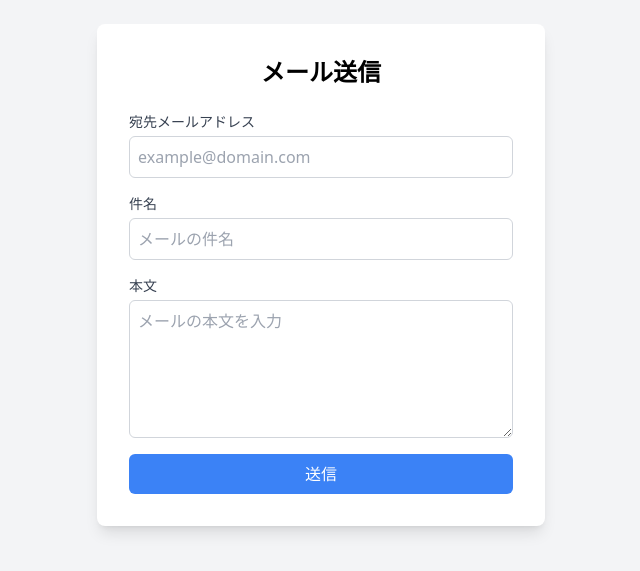
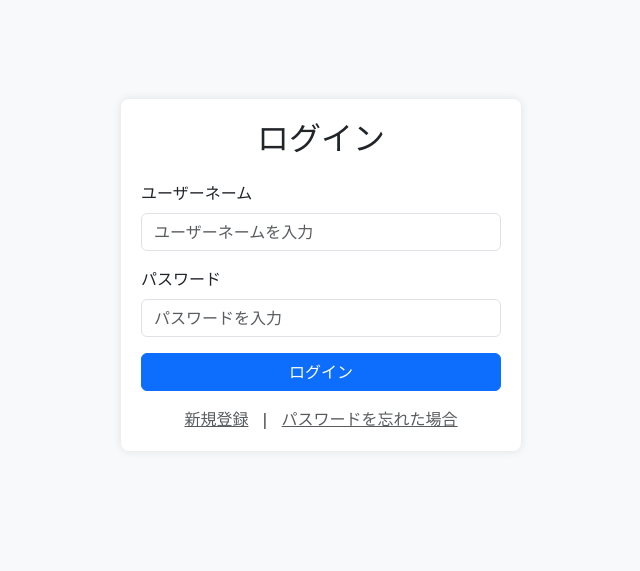
Before and after one commit to cltgm1352/login-HARUOMILABO, a plain HTML site: page index.html in a window 1280 px wide. Shown: the part 125-696 px from the top of the page, without its empty margins (319-959 px from the left). Drawn offline with nearby package versions, Linux system fonts and the light colour scheme.

Commit message:
Update index.html

```diff
--- a/index.html
+++ b/index.html
@@ -3,48 +3,118 @@
 <head>
     <meta charset="UTF-8">
     <meta name="viewport" content="width=device-width, initial-scale=1.0">
-  <title>メール送信フォーム</title>
-  <script src="https://cdn.tailwindcss.com"></script>
+    <title>ログインフォーム</title>
+    <!-- Bootstrap CSS -->
+    <link href="https://cdn.jsdelivr.net/npm/bootstrap@5.3.0/dist/css/bootstrap.min.css" rel="stylesheet">
+    <style>
+        body {
+            display: flex;
+            justify-content: center;
+            align-items: center;
+            height: 100vh;
+            background-color: #f8f9fa;
+        }
+        .login-container {
+            max-width: 400px;
+            width: 100%;
+            padding: 20px;
+            background-color: #fff;
+            border-radius: 8px;
+            box-shadow: 0 0 10px rgba(0,0,0,0.1);
+        }
+    </style>
 </head>
-<body class="bg-gray-100 flex items-center justify-center h-screen">
-  <div class="bg-white p-8 rounded-lg shadow-lg w-full max-w-md">
-    <h1 class="text-2xl font-bold mb-6 text-center">メール送信</h1>
-    <div>
-      <div class="mb-4">
-        <label for="to" class="block text-sm font-medium text-gray-700">宛先メールアドレス</label>
-        <input type="email" id="to" class="mt-1 block w-full p-2 border border-gray-300 rounded-md focus:outline-none focus:ring-2 focus:ring-blue-500" placeholder="example@domain.com" required>
+<body>
+    <div class="login-container">
+        <h2 class="text-center mb-4">ログイン</h2>
+        <div class="mb-3">
+            <label for="username" class="form-label">ユーザーネーム</label>
+            <input type="text" class="form-control" id="username" placeholder="ユーザーネームを入力" required>
         </div>
-      <div class="mb-4">
-        <label for="subject" class="block text-sm font-medium text-gray-700">件名</label>
-        <input type="text" id="subject" class="mt-1 block w-full p-2 border border-gray-300 rounded-md focus:outline-none focus:ring-2 focus:ring-blue-500" placeholder="メールの件名" required>
+        <div class="mb-3">
+            <label for="password" class="form-label">パスワード</label>
+            <input type="password" class="form-control" id="password" placeholder="パスワードを入力" required>
         </div>
-      <div class="mb-4">
-        <label for="message" class="block text-sm font-medium text-gray-700">本文</label>
-        <textarea id="message" rows="5" class="mt-1 block w-full p-2 border border-gray-300 rounded-md focus:outline-none focus:ring-2 focus:ring-blue-500" placeholder="メールの本文を入力" required></textarea>
-      </div>
-      <button onclick="sendEmail()" class="w-full bg-blue-500 text-white p-2 rounded-md hover:bg-blue-600">送信</button>
+        <button onclick="handleLogin()" class="btn btn-primary w-100 mb-3">ログイン</button>
+        <div class="text-center">
+            <a href="#" class="text-muted" data-bs-toggle="modal" data-bs-target="#signupModal">新規登録</a>
+            <span class="mx-2">|</span>
+            <a href="#" class="text-muted">パスワードを忘れた場合</a>
         </div>
     </div>
 
+    <!-- Signup Modal -->
+    <div class="modal fade" id="signupModal" tabindex="-1" aria-labelledby="signupModalLabel" aria-hidden="true">
+        <div class="modal-dialog">
+            <div class="modal-content">
+                <div class="modal-header">
+                    <h5 class="modal-title" id="signupModalLabel">新規登録</h5>
+                    <button type="button" class="btn-close" data-bs-dismiss="modal" aria-label="Close"></button>
+                </div>
+                <div class="modal-body">
+                    <div class="mb-3">
+                        <label for="signupUsername" class="form-label">ユーザーネーム</label>
+                        <input type="text" class="form-control" id="signupUsername" placeholder="ユーザーネームを入力" required>
+                    </div>
+                    <div class="mb-3">
+                        <label for="signupEmail" class="form-label">メールアドレス</label>
+                        <input type="email" class="form-control" id="signupEmail" placeholder="メールアドレスを入力" required>
+                    </div>
+                    <div class="mb-3">
+                        <label for="signupPassword" class="form-label">パスワード</label>
+                        <input type="password" class="form-control" id="signupPassword" placeholder="パスワードを入力" required>
+                    </div>
+                    <div class="mb-3">
+                        <label for="confirmPassword" class="form-label">パスワード確認</label>
+                        <input type="password" class="form-control" id="confirmPassword" placeholder="パスワードを再入力" required>
+                    </div>
+                </div>
+                <div class="modal-footer">
+                    <button type="button" class="btn btn-secondary" data-bs-dismiss="modal">閉じる</button>
+                    <button type="button" class="btn btn-primary" onclick="handleSignup()">登録</button>
+                </div>
+            </div>
+        </div>
+    </div>
+
+    <!-- Bootstrap JS and Custom Script -->
+    <script src="https://cdn.jsdelivr.net/npm/bootstrap@5.3.0/dist/js/bootstrap.bundle.min.js"></script>
     <script>
-    function sendEmail() {
-      const to = document.getElementById('to').value;
-      const subject = document.getElementById('subject').value;
-      const message = document.getElementById('message').value;
+        function handleLogin() {
+            const username = document.getElementById('username').value;
+            const password = document.getElementById('password').value;
 
-      if (!to || !subject || !message) {
-        alert('すべてのフィールドを入力してください。');
+            if (!username || !password) {
+                alert('ユーザーネームとパスワードを入力してください。');
                 return;
             }
 
-      // ここでメール送信処理を実装（例: EmailJSやサーバーサイドAPIを呼び出し）
-      console.log('送信データ:', { to, subject, message });
-      alert('メール送信をシミュレートしました。コンソールを確認してください。');
+            // 実際の認証処理はサーバーサイドで実装する必要があります
+            // ここでは簡易的に成功したと仮定
+            console.log('ログイン試行:', { username, password });
+            window.location.href = 'https://haruomilabo-home.amebaownd.com';
+        }
 
-      // フォームをリセット
-      document.getElementById('to').value = '';
-      document.getElementById('subject').value = '';
-      document.getElementById('message').value = '';
+        function handleSignup() {
+            const username = document.getElementById('signupUsername').value;
+            const email = document.getElementById('signupEmail').value;
+            const password = document.getElementById('signupPassword').value;
+            const confirmPassword = document.getElementById('confirmPassword').value;
+
+            if (!username || !email || !password || !confirmPassword) {
+                alert('すべての項目を入力してください。');
+                return;
+            }
+
+            if (password !== confirmPassword) {
+                alert('パスワードが一致しません。');
+                return;
+            }
+
+            // 実際の登録処理はサーバーサイドで実装する必要があります
+            console.log('登録試行:', { username, email, password });
+            alert('登録が完了しました！ログインしてください。');
+            document.getElementById('signupModal').querySelector('.btn-close').click();
         }
     </script>
 </body>
```
Lines whose indentation alone changed are shown as unchanged.
